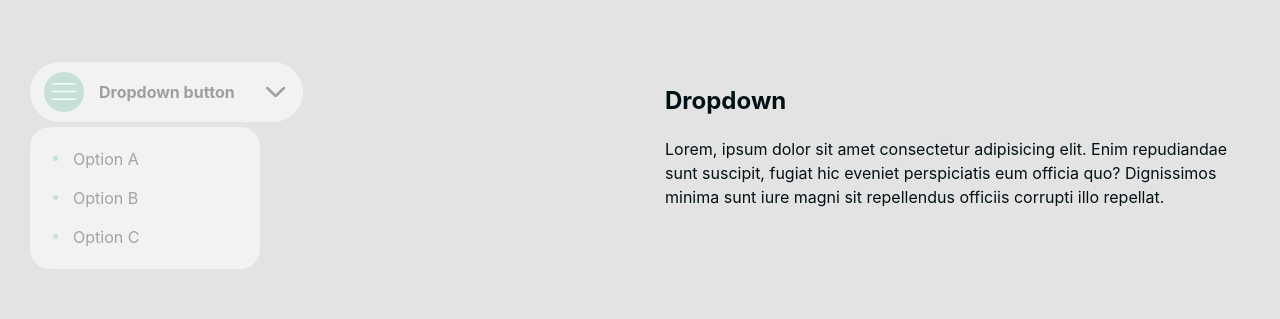
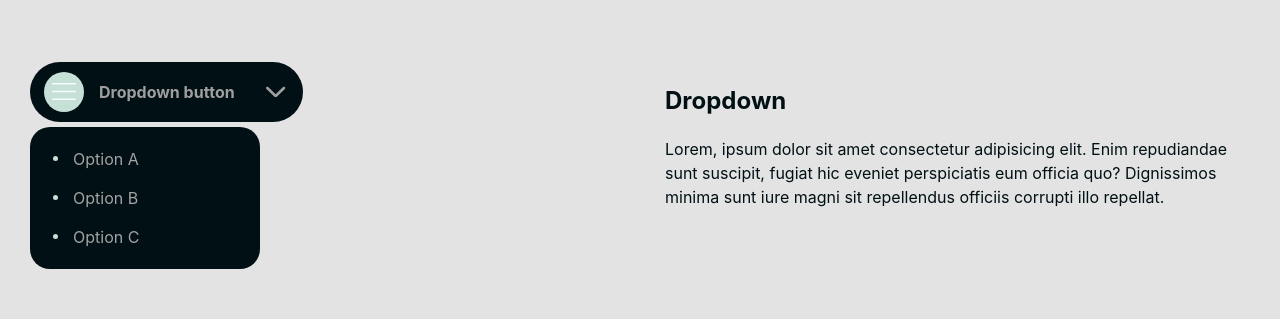
Before and after one commit to TP-Svelte/TP_Svelte_components, a Svelte app: page / in a window 1280 px wide. Both pictures are taken after a click on the button "Dropdown button". Shown: the part 2453-2772 px from the top of the page. Built offline with nearby package versions, Linux system fonts and the light colour scheme.

Commit message:
dark/light Dropdown

```diff
--- a/src/UI/Dropdown.svelte
+++ b/src/UI/Dropdown.svelte
@@ -1,5 +1,5 @@
 <script>
-
+  export let darkMode;
   import Arrow from '/src/assets/arrow.svg';
 
   //// Éléments modifiables
@@ -43,10 +43,9 @@ function selected() {
       toggle()
     }
   };
-
 </script>
-
-<button on:click={ toggle } aria-expanded={ openDropdown }>
+<div id="Dropdown">
+  <button on:click={ toggle } aria-expanded={ openDropdown } class={darkMode ? 'dropdown-light' : 'dropdown-dark'}>
       <div id="ellipse_btn" style:background-color={EllipseColor}>
         <img src="{ EllipseImg }" alt="list icon">
       </div>
@@ -55,7 +54,7 @@ function selected() {
   </button>
 
   {#if openDropdown === true}
-<div id="dropdown_items">
+  <div id="dropdown_items" class={darkMode ? 'dropdown-light' : 'dropdown-dark'}>
       <ul>
           {#each dropdownItems as dropdownItem}
 
@@ -67,10 +66,16 @@ function selected() {
       </ul>
   </div>
   {/if}
+</div>
 
 <style>
+  .dropdown-dark {
+    background-color: #001014;
+  }
+  .dropdown-light {
+    background-color: #F2F2F2;
+  }
   button {
-    background-color: #F2F2F2;
     border-radius: 50px;
     display: flex;
     padding: 10px 22px 10px 14px;
@@ -120,7 +125,6 @@ function selected() {
   }
 
   #dropdown_items {
-    background-color: #F2F2F2;
     border-radius: 20px;
     display: table;
     min-width: 200px;
```
Lines whose indentation alone changed are shown as unchanged.
